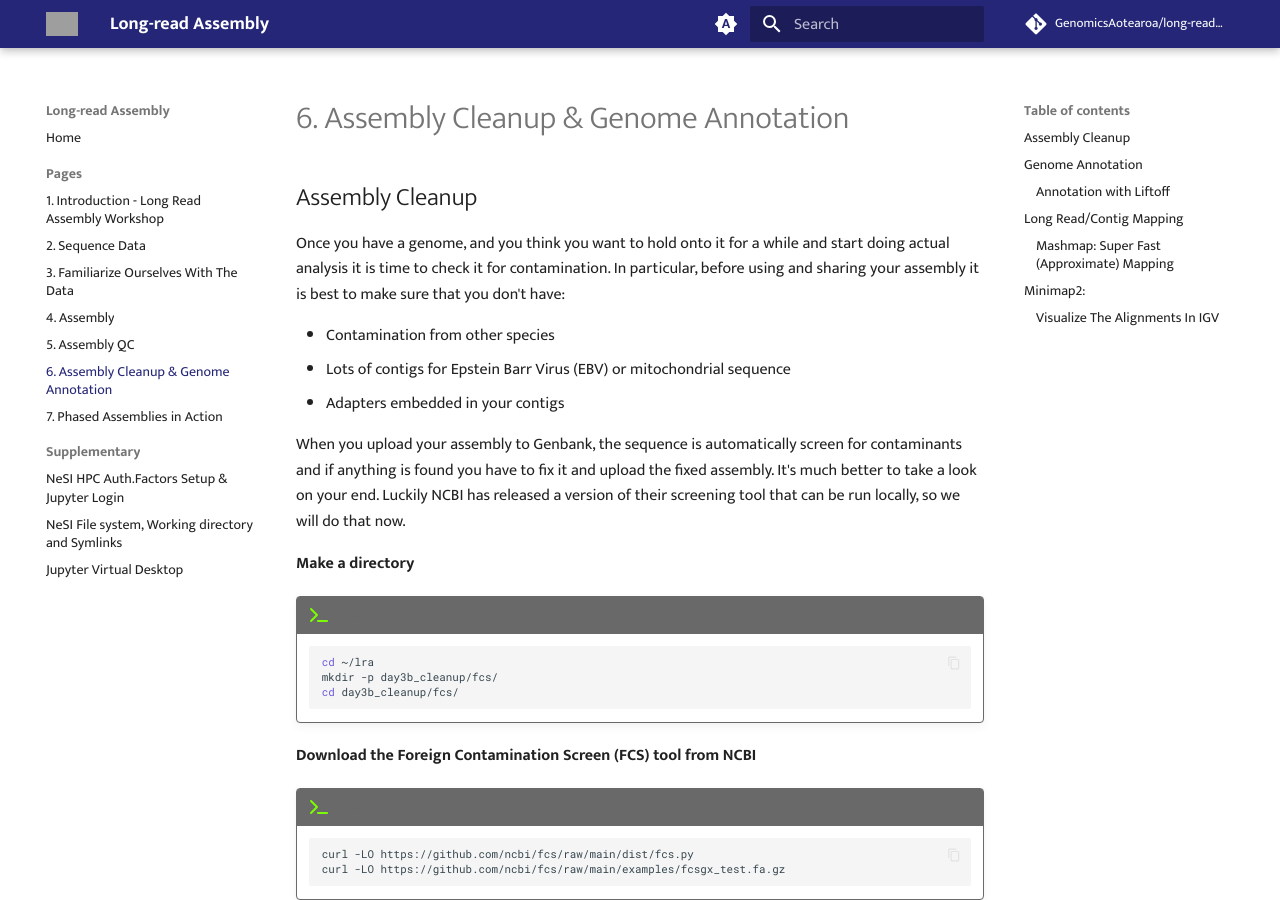
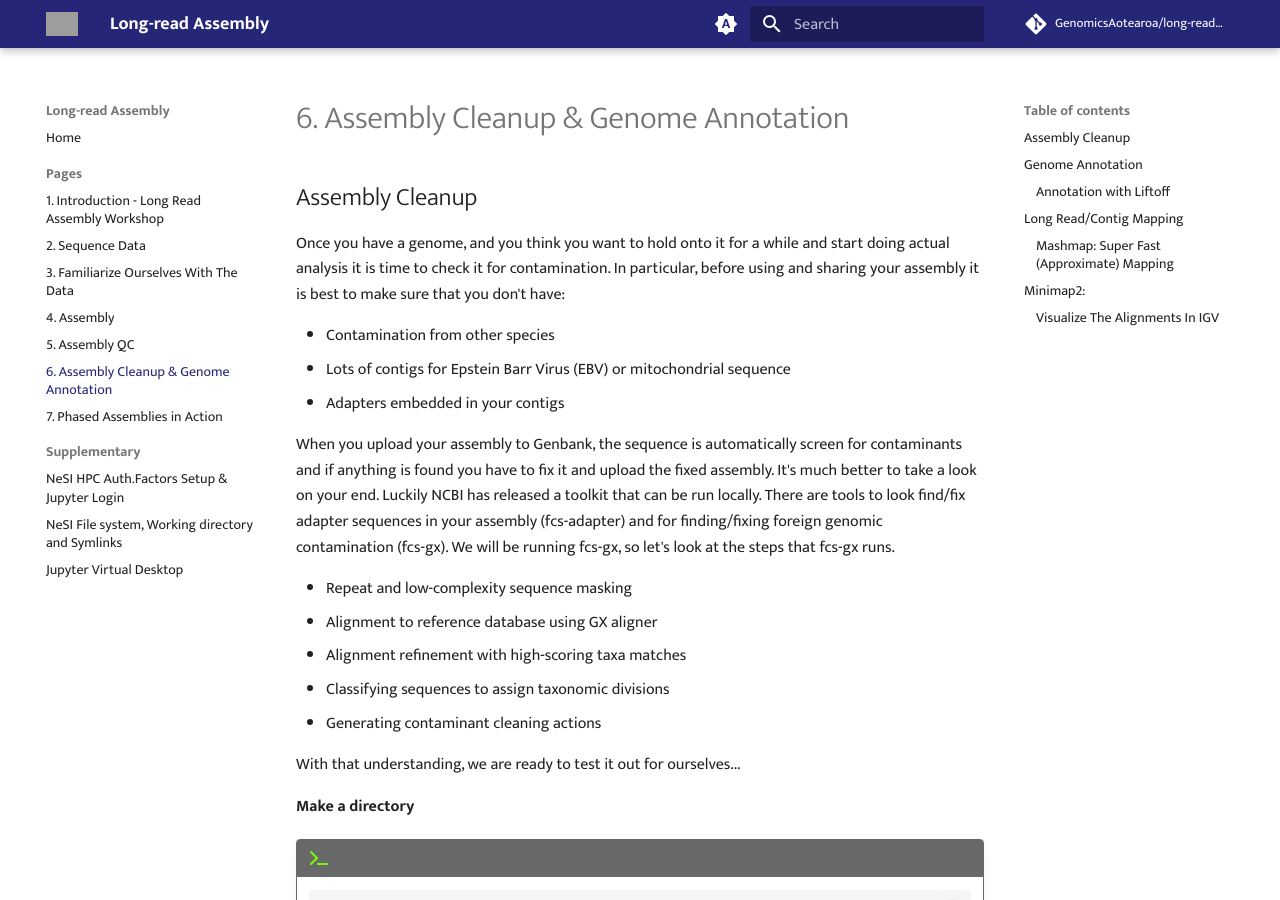
Before and after one commit to GenomicsAotearoa/long-read-assembly, an MkDocs documentation site: the page built from docs/pages/day3b_assembly_cleanup_annotation.md, in a window 1280 px wide and 900 px high. Built offline with MkDocs 1.6.1 and Material for MkDocs 9.7.7, drawn with Linux system fonts in a browser that asks for light colours; comment, search, counter and statistics services are not loaded; grey boxes are pictures that could not be loaded.

Commit message:
add explanation

```diff
--- a/docs/pages/day3b_assembly_cleanup_annotation.md
+++ b/docs/pages/day3b_assembly_cleanup_annotation.md
@@ -8,7 +8,15 @@ Once you have a genome, and you think you want to hold onto it for a while and s
 * Lots of contigs for Epstein Barr Virus (EBV) or mitochondrial sequence
 * Adapters embedded in your contigs
 
-When you upload your assembly to Genbank, the sequence is automatically screen for contaminants and if anything is found you have to fix it and upload the fixed assembly. It's much better to take a look on your end. Luckily NCBI has released a version of their screening tool that can be run locally, so we will do that now.
+When you upload your assembly to Genbank, the sequence is automatically screen for contaminants and if anything is found you have to fix it and upload the fixed assembly. It's much better to take a look on your end. Luckily NCBI has released a toolkit that can be run locally. There are tools to look find/fix adapter sequences in your assembly (fcs-adapter) and for finding/fixing foreign genomic contamination (fcs-gx). We will be running fcs-gx, so let's look at the steps that fcs-gx runs.
+
+* Repeat and low-complexity sequence masking
+* Alignment to reference database using GX aligner
+* Alignment refinement with high-scoring taxa matches
+* Classifying sequences to assign taxonomic divisions
+* Generating contaminant cleaning actions
+
+With that understanding, we are ready to test it out for ourselves...
 
 **Make a directory**
 
```
